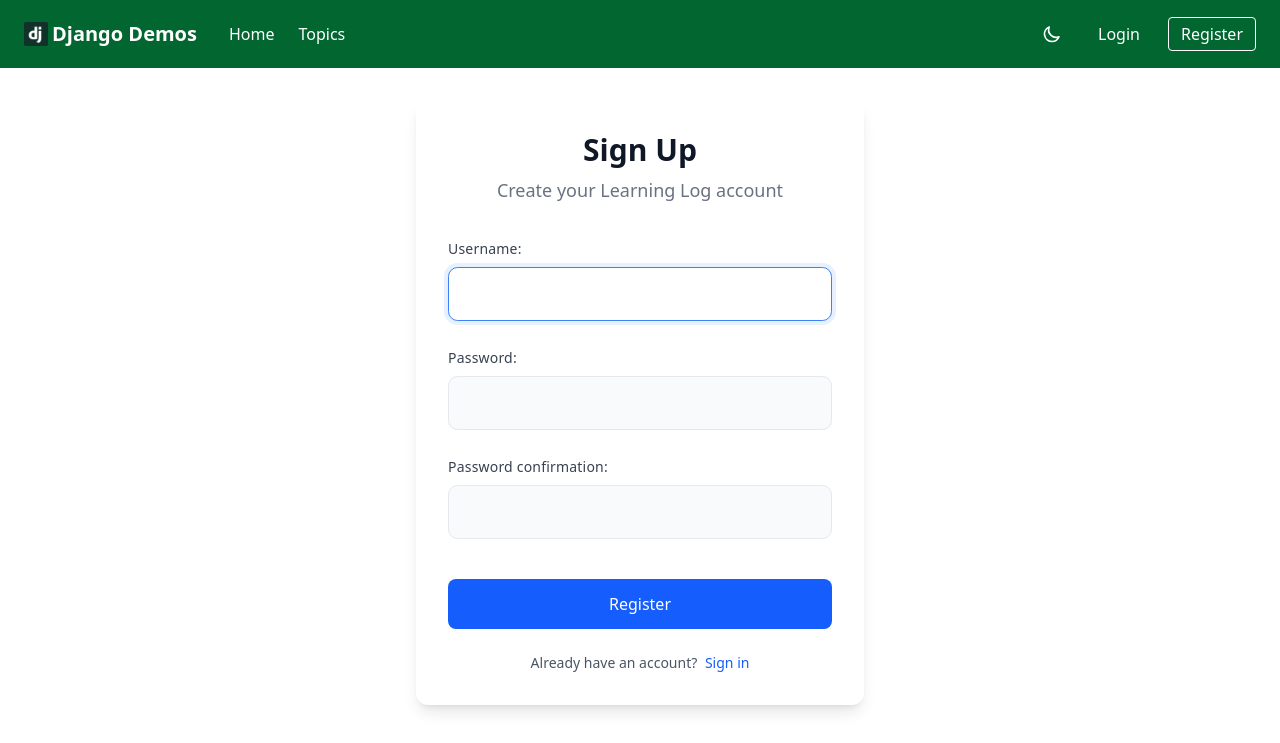
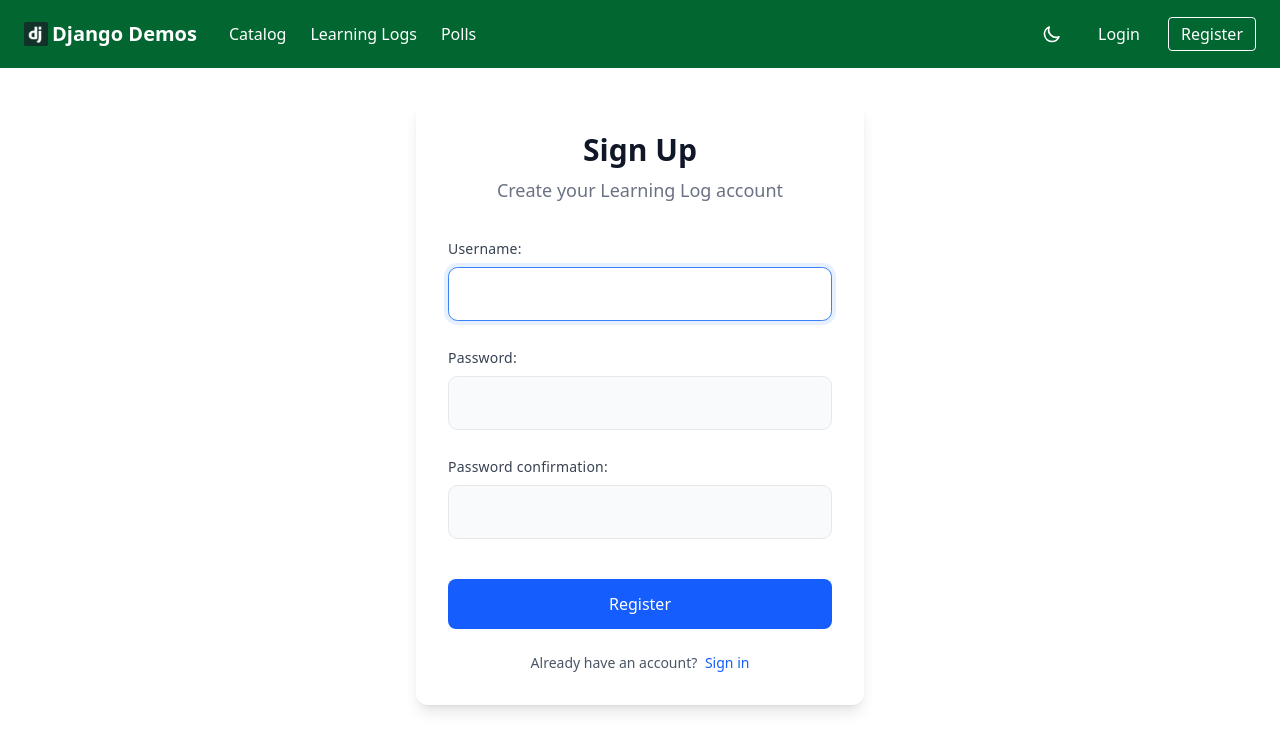
Before and after one commit to interset-wq/learner, a Django app: page /accounts/register/ in a window 1280 px wide. Shown: the top 743 px of the page. Run offline with Django 5.2, Linux system fonts and the light colour scheme; style sheets or scripts are compiled from the project's sources.

Commit message:
feat: root header links to all apps

```diff
--- a/templates/components/header.html
+++ b/templates/components/header.html
@@ -12,8 +12,9 @@
       </div>
 
       <nav class="hidden md:flex items-center space-x-6">
-        <a href="{% url 'learning_logs:index' %}" class="nav-link">Home</a>
-        <a href="{% url 'learning_logs:topics' %}" class="nav-link">Topics</a>
+        <a href="{% url 'catalog:index' %}" class="nav-link">Catalog</a>
+        <a href="{% url 'learning_logs:index' %}" class="nav-link">Learning Logs</a>
+        <a href="{% url 'core:index' %}" class="nav-link">Polls</a>
       </nav>
     </div>
 
@@ -49,8 +50,9 @@
   </div>
 
   <div id="mobileMenu" class="md:hidden hidden mt-4 pt-4 border-t border-green-700 flex flex-col space-y-3 transition-all duration-300">
-    <a href="{% url 'learning_logs:index' %}" class="nav-link-mobile">Home</a>
-    <a href="{% url 'learning_logs:topics' %}" class="nav-link-mobile">Topics</a>
+    <a href="{% url 'catalog:index' %}" class="nav-link-mobile">Catalog</a>
+    <a href="{% url 'learning_logs:index' %}" class="nav-link-mobile">Learning Logs</a>
+    <a href="{% url 'core:index' %}" class="nav-link-mobile">Polls</a>
 
     {% if user.is_authenticated %}
       <span class="py-1 px-2 text-sm font-semibold text-gray-300">Hello, {{ user.username }}</span>
```
